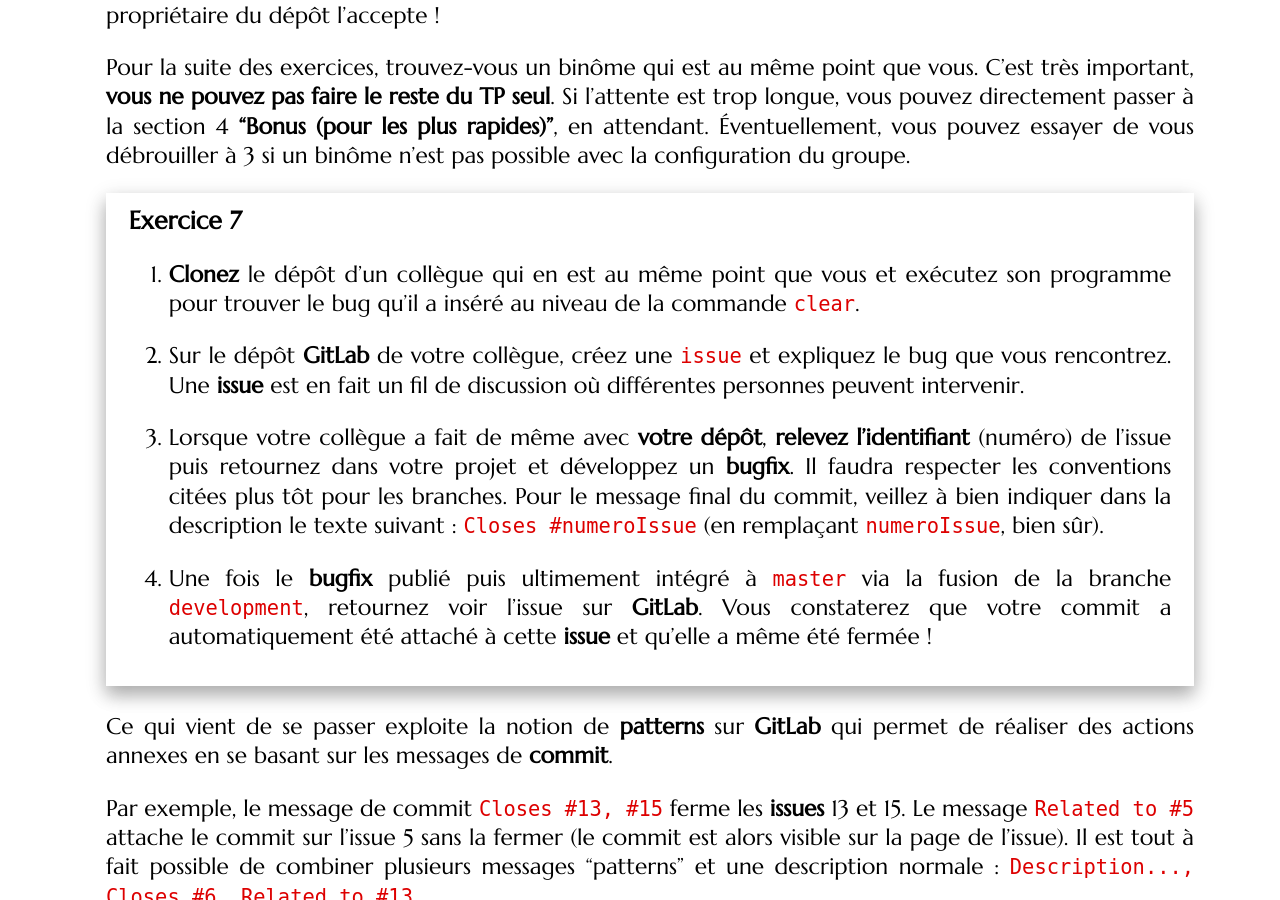
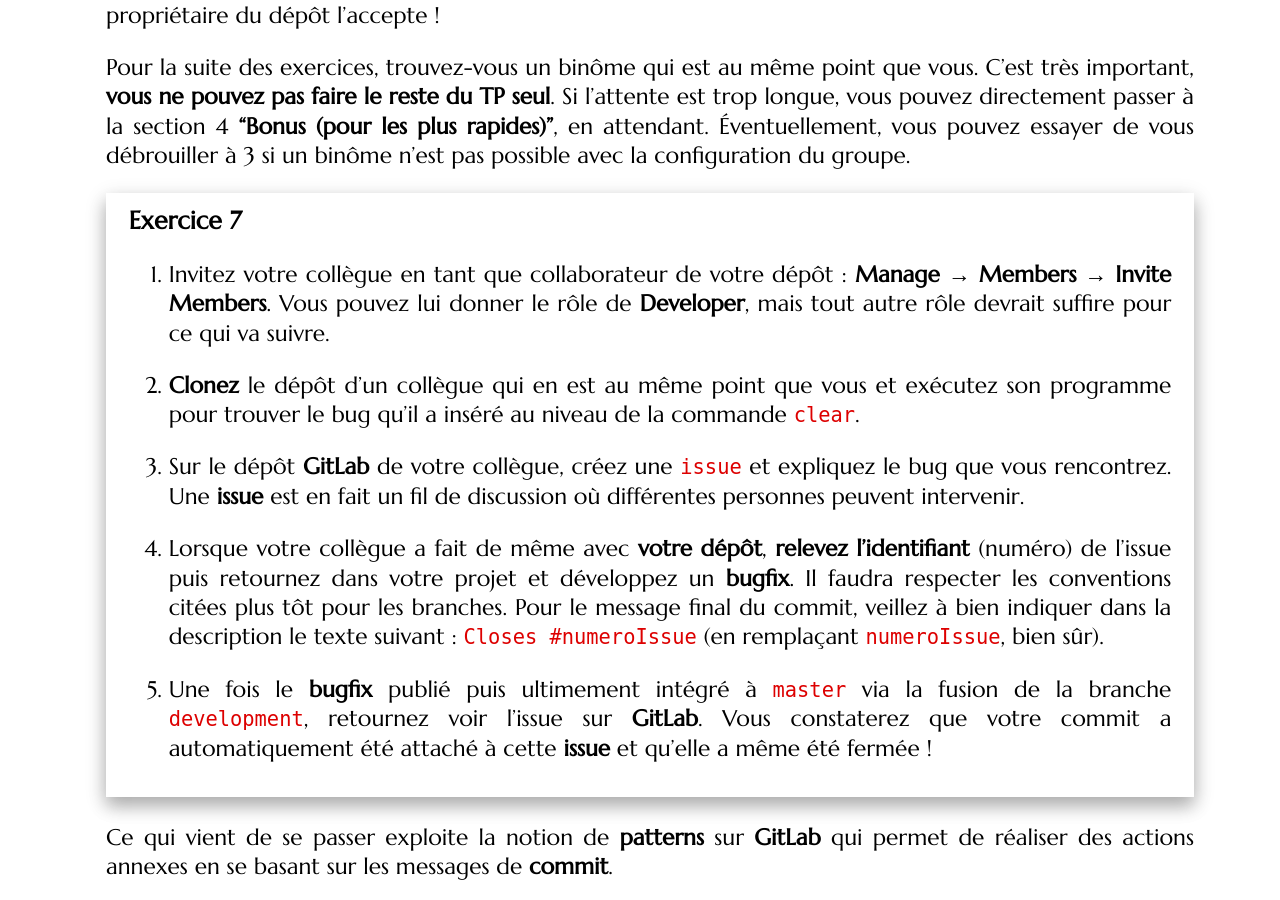
Before and after one commit to mgasquet/R304-QualiteDeveloppement, a Jekyll site: the page built from tutorials/tutorial1.md, in a window 1280 px wide and 900 px high, scrolled down 24134 px. Built offline with Jekyll 4.4.1, drawn with Linux system fonts in a browser that asks for light colours; some web fonts are replaced.

Commit message:
invitation collaborateur GitLab dépôt privé

```diff
--- a/tutorials/tutorial1.md
+++ b/tutorials/tutorial1.md
@@ -669,13 +669,15 @@ Pour la suite des exercices, trouvez-vous un binôme qui est au même point que
 
 <div class="exercise">
 
-1. **Clonez** le dépôt d'un collègue qui en est au même point que vous et exécutez son programme pour trouver le bug qu'il a inséré au niveau de la commande `clear`.
+1. Invitez votre collègue en tant que collaborateur de votre dépôt : **Manage** → **Members** → **Invite Members**. Vous pouvez lui donner le rôle de **Developer**, mais tout autre rôle devrait suffire pour ce qui va suivre.
 
-2. Sur le dépôt **GitLab** de votre collègue, créez une `issue` et expliquez le bug que vous rencontrez. Une **issue** est en fait un fil de discussion où différentes personnes peuvent intervenir.
+2. **Clonez** le dépôt d'un collègue qui en est au même point que vous et exécutez son programme pour trouver le bug qu'il a inséré au niveau de la commande `clear`.
 
-3. Lorsque votre collègue a fait de même avec **votre dépôt**, **relevez l'identifiant** (numéro) de l'issue puis retournez dans votre projet et développez un **bugfix**. Il faudra respecter les conventions citées plus tôt pour les branches. Pour le message final du commit, veillez à bien indiquer dans la description le texte suivant : `Closes #numeroIssue` (en remplaçant `numeroIssue`, bien sûr).
+3. Sur le dépôt **GitLab** de votre collègue, créez une `issue` et expliquez le bug que vous rencontrez. Une **issue** est en fait un fil de discussion où différentes personnes peuvent intervenir.
 
-4. Une fois le **bugfix** publié puis ultimement intégré à `master` via la fusion de la branche `development`, retournez voir l'issue sur **GitLab**. Vous constaterez que votre commit a automatiquement été attaché à cette **issue** et qu'elle a même été fermée !
+4. Lorsque votre collègue a fait de même avec **votre dépôt**, **relevez l'identifiant** (numéro) de l'issue puis retournez dans votre projet et développez un **bugfix**. Il faudra respecter les conventions citées plus tôt pour les branches. Pour le message final du commit, veillez à bien indiquer dans la description le texte suivant : `Closes #numeroIssue` (en remplaçant `numeroIssue`, bien sûr).
+
+5. Une fois le **bugfix** publié puis ultimement intégré à `master` via la fusion de la branche `development`, retournez voir l'issue sur **GitLab**. Vous constaterez que votre commit a automatiquement été attaché à cette **issue** et qu'elle a même été fermée !
 
 </div>
 
```
